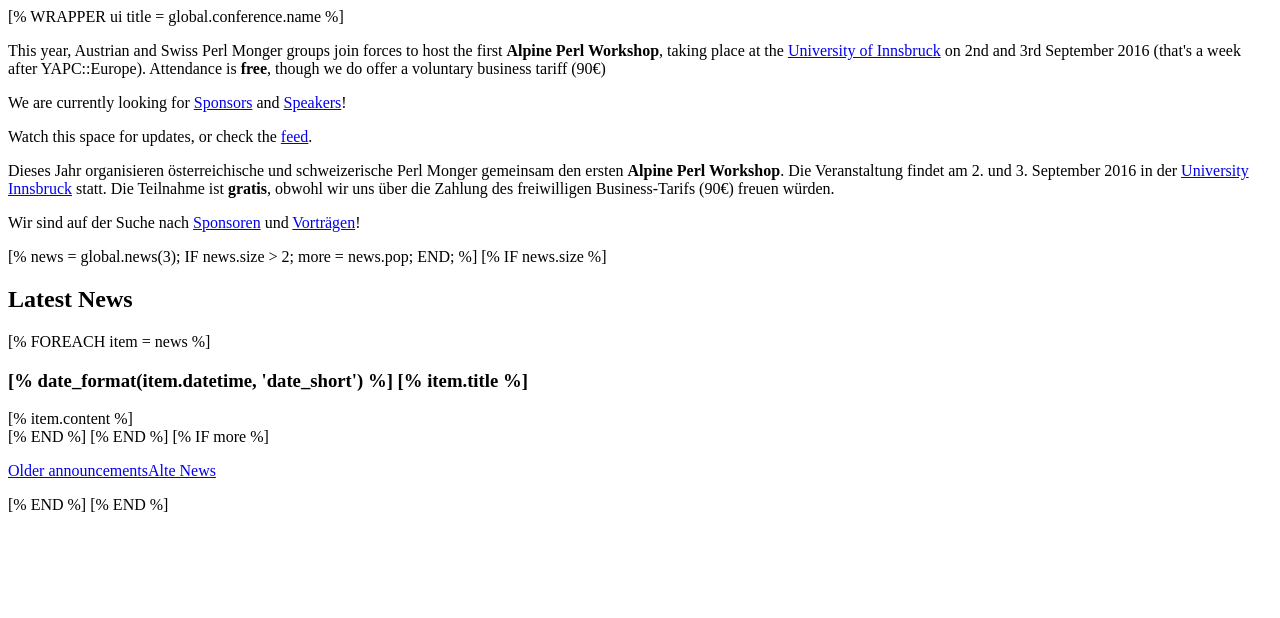
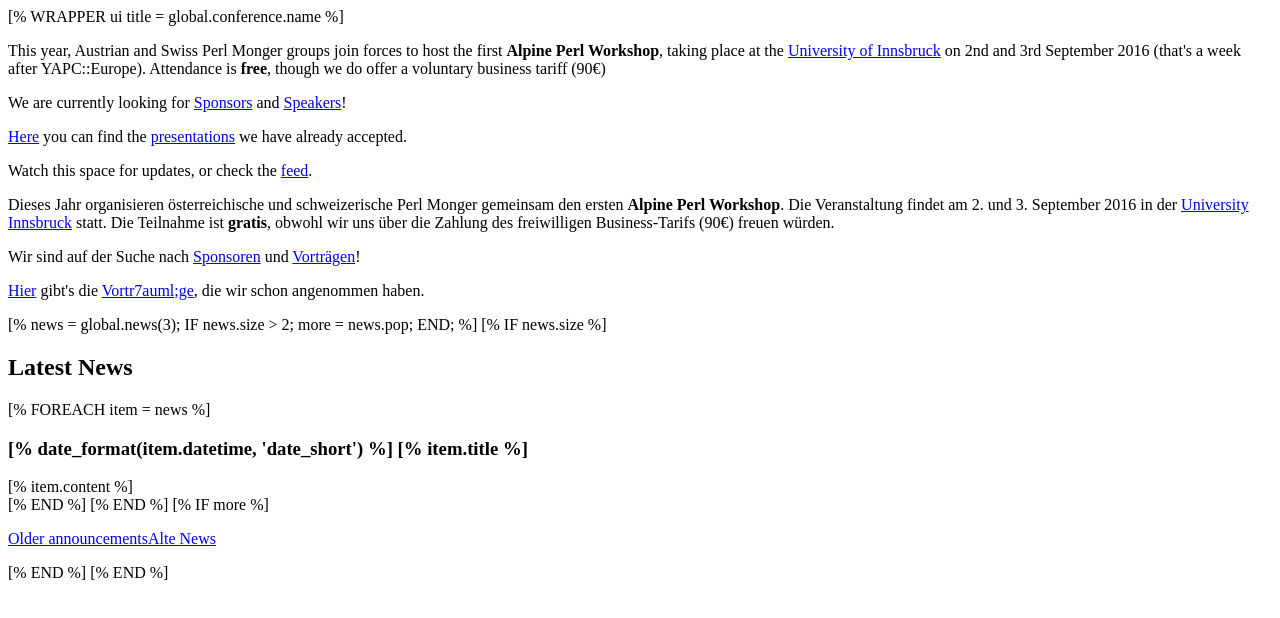
Before and after one commit to Act-Conferences/alpineperl2016, a plain HTML site: page actdocs/static/index.html in a window 1280 px wide. Drawn offline with Linux system fonts and the light colour scheme.

Commit message:
add links to talks

```diff
--- a/actdocs/static/index.html
+++ b/actdocs/static/index.html
@@ -7,6 +7,8 @@ This year, Austrian and Swiss Perl Monger groups join forces to host the first <
 </p>
 
 <p>We are currently looking for <a href="[% make_uri('sponsors.html') %]">Sponsors</a> and <a href="[% make_uri('call_for_papers.html') %]">Speakers</a>!</p>
+
+<p><a href="[% make_uri('talks') %]">Here</a> you can find the <a href="[% make_uri('talks') %]">presentations</a> we have already accepted.</p>
 
 <p>
 Watch this space for updates, or check the <a href="[% global.request.base_url %][% make_uri_info( 'atom', global.request.language ) %].xml">feed</a>.
@@ -19,6 +21,7 @@ Watch this space for updates, or check the <a href="[% global.request.base_url %
 
 <p>Wir sind auf der Suche nach <a href="[% make_uri('sponsors.html') %]">Sponsoren</a> und <a href="[% make_uri('call_for_papers.html') %]">Vorträgen</a>!</p>
 
+<p><a href="[% make_uri('talks') %]">Hier</a> gibt's die <a href="[% make_uri('talks') %]">Vortr7auml;ge</a>, die wir schon angenommen haben.</p>
 </de>
 </t>
 
```
